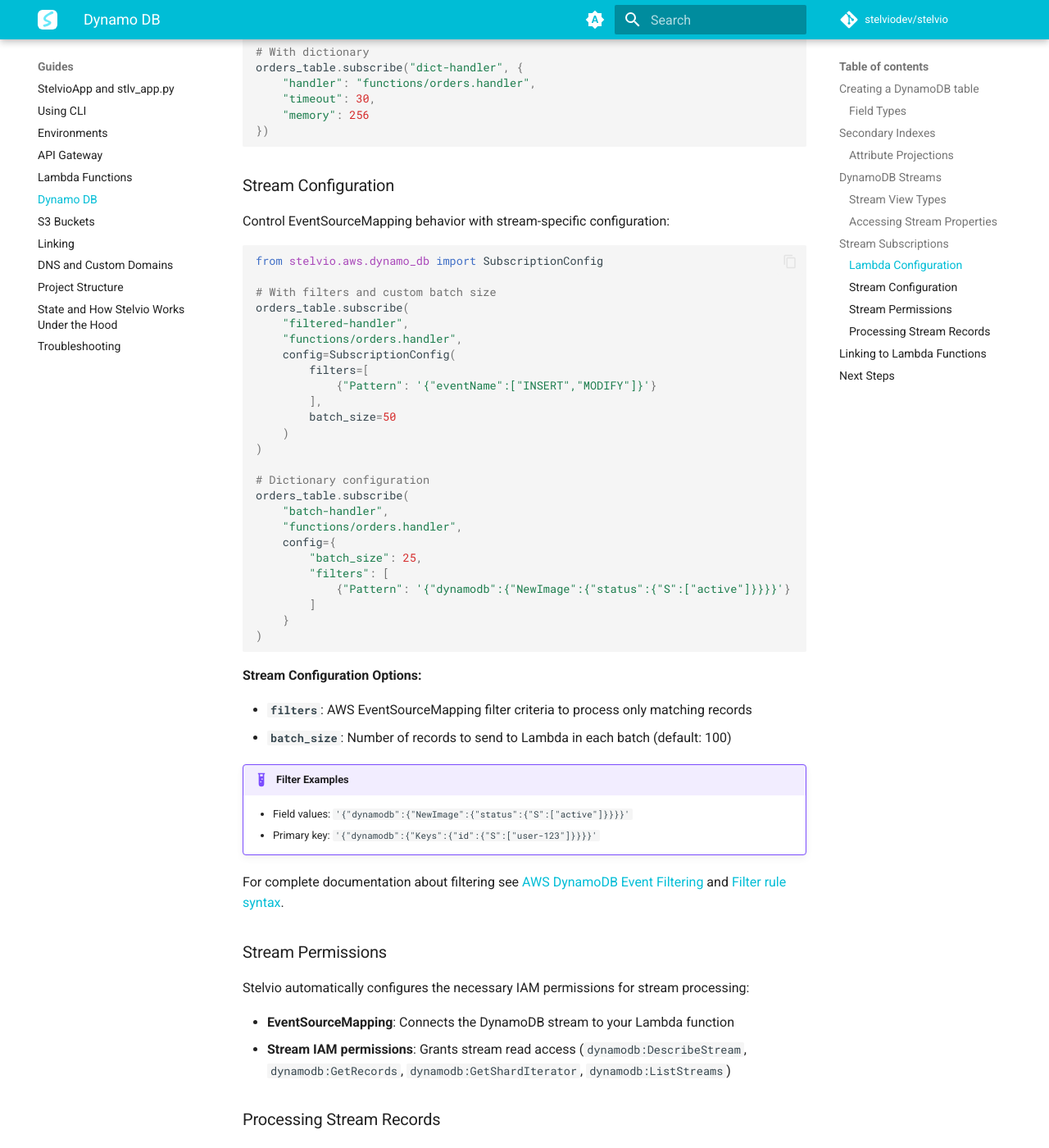
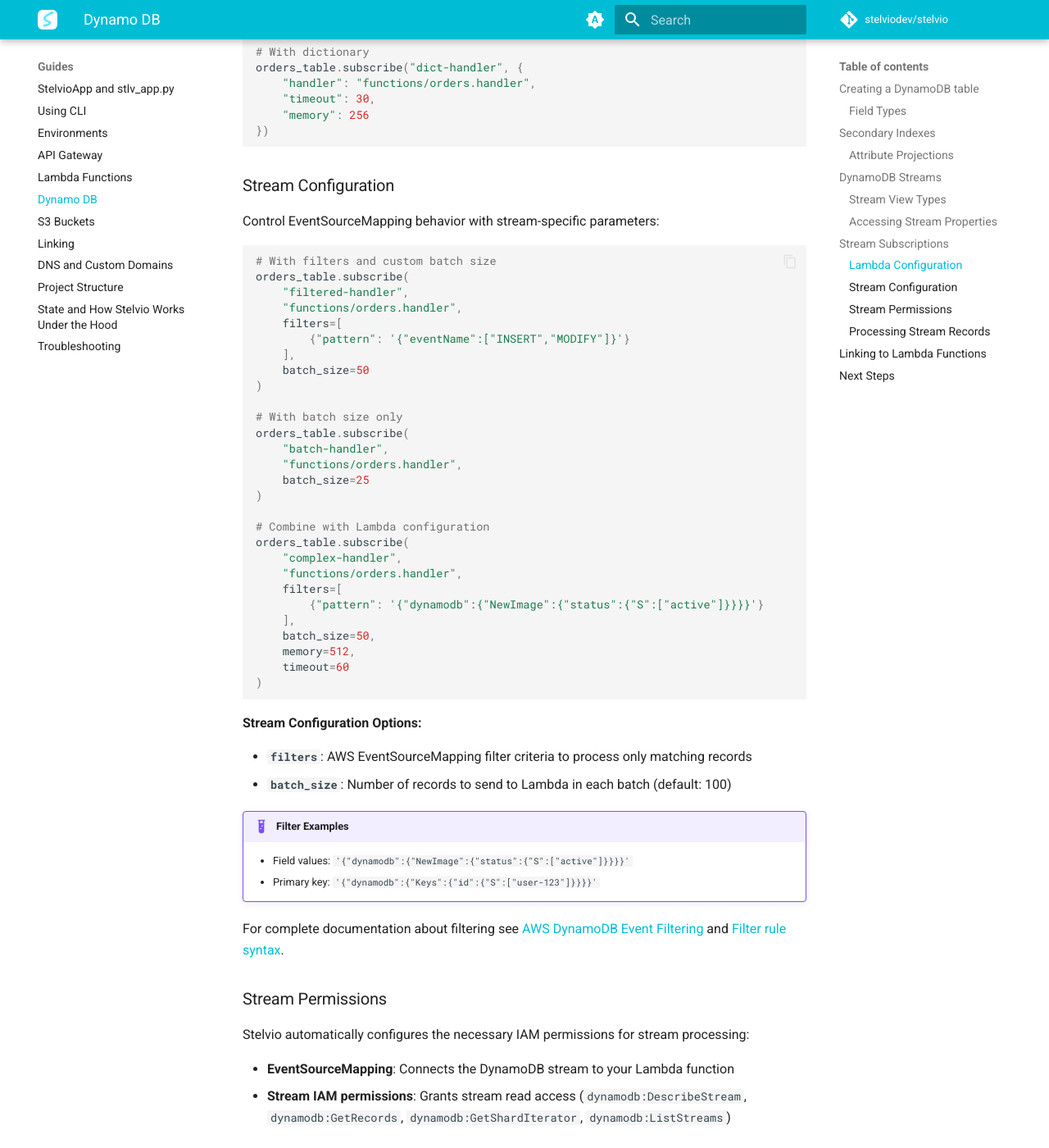
Before and after one commit to stelviodev/stelvio, an MkDocs documentation site: the page built from docs/guides/dynamo-db.md, in a window 1280 px wide and 1400 px high, scrolled down 5579 px. Shown: the whole window at 82% size. Built offline with MkDocs 1.6.1 and Material for MkDocs 9.7.7, drawn with Linux system fonts in a browser that asks for light colours; comment, search, counter and statistics services are not loaded.

Commit message:
feat: flat subscribe params

````diff
--- a/docs/guides/dynamo-db.md
+++ b/docs/guides/dynamo-db.md
@@ -251,33 +251,36 @@
 
 ### Stream Configuration
 
-Control EventSourceMapping behavior with stream-specific configuration:
+Control EventSourceMapping behavior with stream-specific parameters:
 
 ```python
-from stelvio.aws.dynamo_db import SubscriptionConfig
-
 # With filters and custom batch size
 orders_table.subscribe(
     "filtered-handler",
     "functions/orders.handler",
-    config=SubscriptionConfig(
-        filters=[
-            {"Pattern": '{"eventName":["INSERT","MODIFY"]}'}
-        ],
-        batch_size=50
-    )
+    filters=[
+        {"pattern": '{"eventName":["INSERT","MODIFY"]}'}
+    ],
+    batch_size=50
 )
 
-# Dictionary configuration
+# With batch size only
 orders_table.subscribe(
     "batch-handler",
     "functions/orders.handler",
-    config={
-        "batch_size": 25,
-        "filters": [
-            {"Pattern": '{"dynamodb":{"NewImage":{"status":{"S":["active"]}}}}'}
-        ]
-    }
+    batch_size=25
+)
+
+# Combine with Lambda configuration
+orders_table.subscribe(
+    "complex-handler",
+    "functions/orders.handler",
+    filters=[
+        {"pattern": '{"dynamodb":{"NewImage":{"status":{"S":["active"]}}}}'}
+    ],
+    batch_size=50,
+    memory=512,
+    timeout=60
 )
 ```
 
````
Also changed, not shown: 2 other files.
